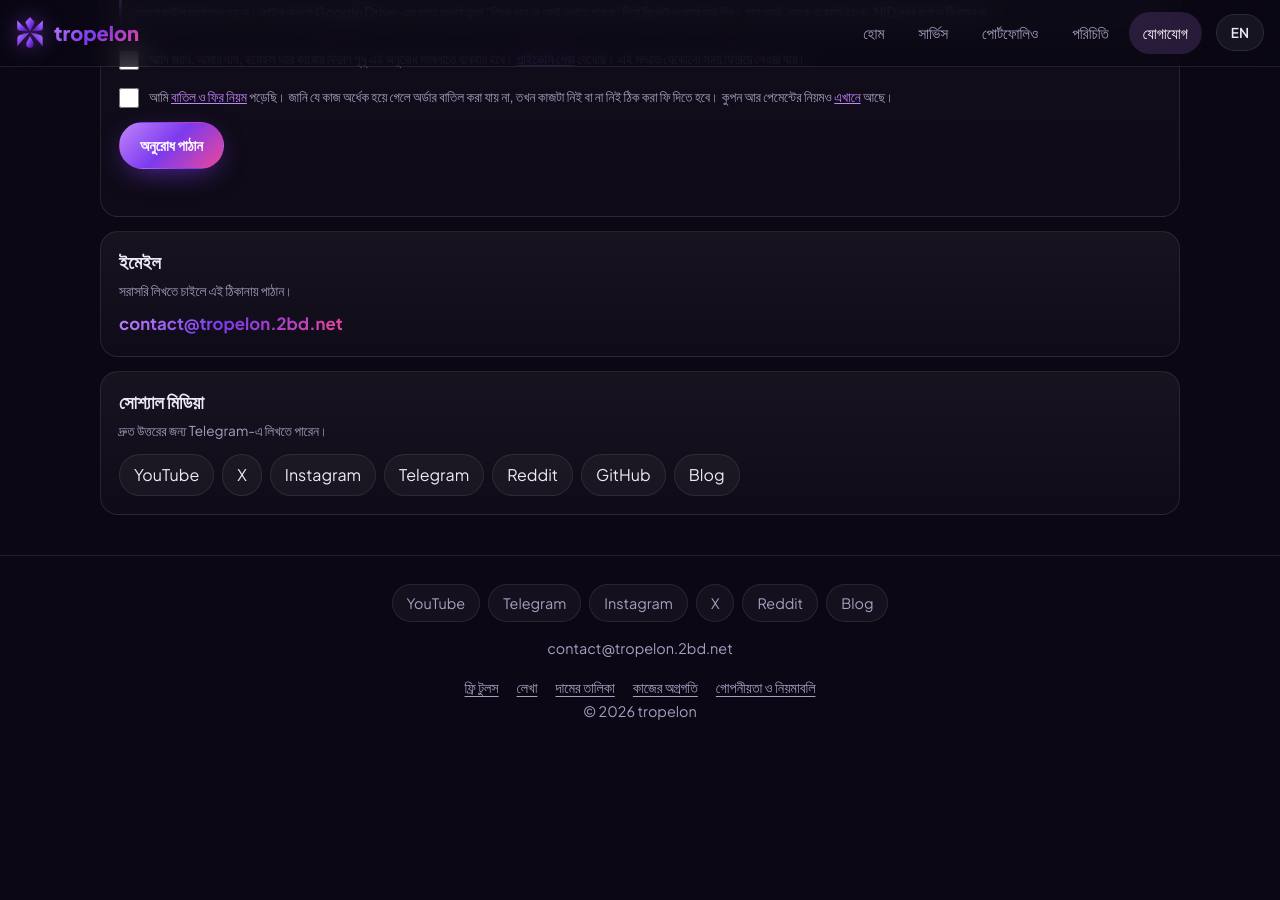
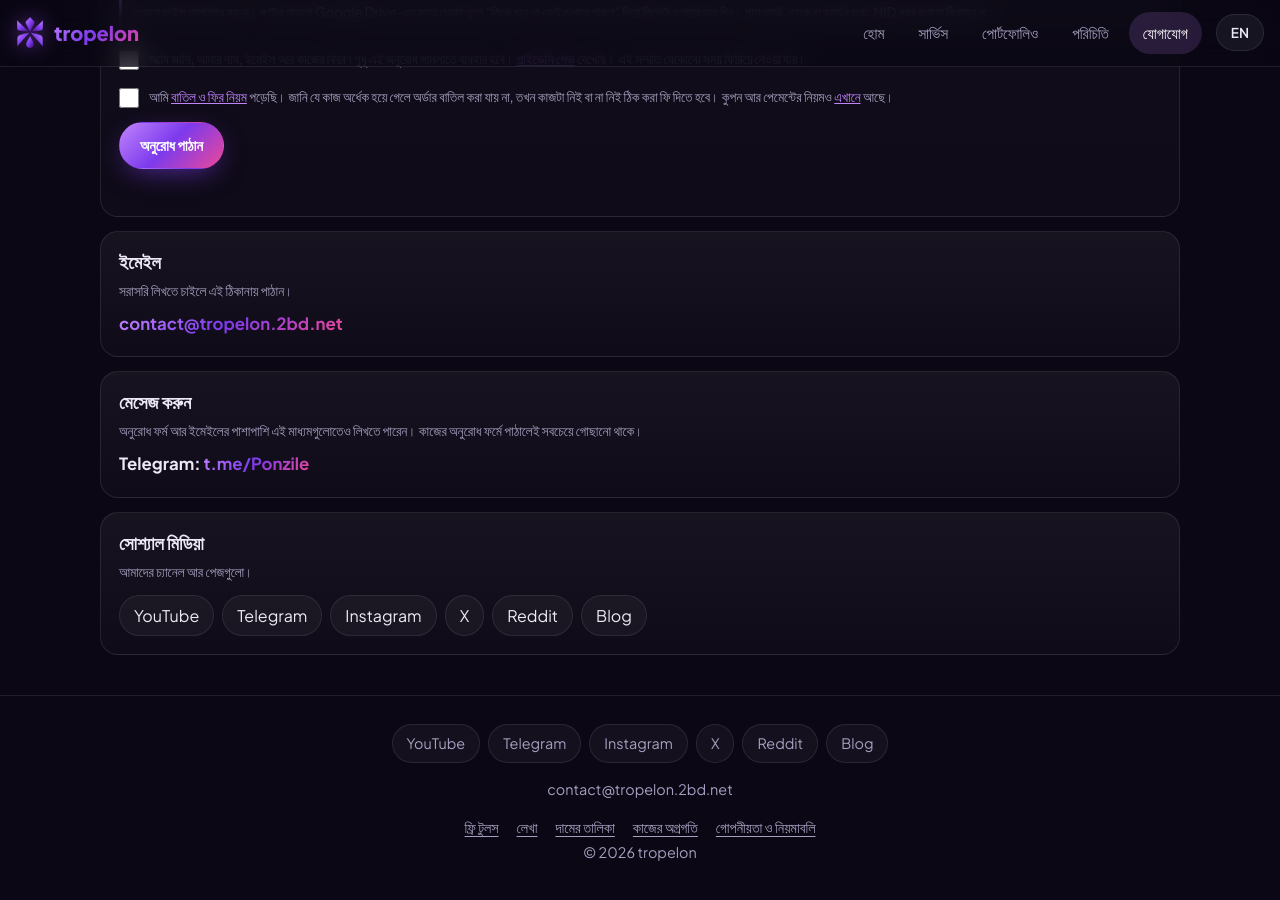
Before and after one commit to tropelon/Ponzile, a Jekyll site: the page built from contact.html, in a window 1280 px wide and 900 px high, scrolled down 807 px. Built offline with Jekyll 4.4.1, drawn with Linux system fonts in a browser that asks for light colours; before the commit the page ends 1567 px from its top, so only the background shows below that.

Commit message:
Update contact.html

```diff
--- a/contact.html
+++ b/contact.html
@@ -107,15 +107,53 @@ permalink: /contact/
     <p class="mail-line"><a href="mailto:{{ site.data.site.email }}">{{ site.data.site.email }}</a></p>
   </section>
 
+  {% assign soc = site.data.links.social | default: site.data.site.social %}
+  {% capture wa %}{{ site.data.links.whatsapp }}{% endcapture %}
+  {% assign tg = nil %}{% for s in soc %}{% if s.key == 'telegram' %}{% assign tg = s %}{% endif %}{% endfor %}
+  {% if tg or wa != "" %}
+  <section class="card c-card">
+    <h2><span class="bn">মেসেজ করুন</span><span class="en">Message us</span></h2>
+    <p class="meta"><span class="bn">অনুরোধ ফর্ম আর ইমেইলের পাশাপাশি এই মাধ্যমগুলোতেও লিখতে পারেন। কাজের অনুরোধ ফর্মে পাঠালেই সবচেয়ে গোছানো থাকে।</span><span class="en">Besides the request form and email, you can also write to us here. A request sent through the form is the most organised.</span></p>
+    {% if tg %}<p class="mail-line"><span class="bn">Telegram:</span><span class="en">Telegram:</span> <a href="{{ tg.url }}" target="_blank" rel="noopener">{{ tg.url | remove: 'https://' }}</a></p>{% endif %}
+    {% if wa != "" %}
+    <p class="mail-line"><span class="bn">WhatsApp ইউজারনেম:</span><span class="en">WhatsApp username:</span> <b id="waName">@{{ wa | escape }}</b>
+      <button type="button" class="btn" id="waCopy" style="margin-left:8px"><span class="bn">কপি করুন</span><span class="en">Copy</span></button></p>
+    <p class="meta" style="margin-top:6px"><span class="bn">WhatsApp-এ নতুন চ্যাট খুলে এই ইউজারনেম লিখে খুঁজুন। ইউজারনেম দিয়ে মেসেজ করার সুবিধা সব দেশে এখনো আসেনি, না এলে ইমেইল বা ফর্ম ব্যবহার করুন।</span><span class="en">Open a new chat in WhatsApp and search for this username. Messaging by username has not reached every country yet; if it is not available to you, use email or the form.</span></p>
+    <p class="status" id="waStatus" aria-live="polite"></p>
+    {% endif %}
+  </section>
+  {% endif %}
+
   <section class="card c-card">
     <h2><span class="bn">সোশ্যাল মিডিয়া</span><span class="en">Social media</span></h2>
-    <p class="meta"><span class="bn">দ্রুত উত্তরের জন্য Telegram-এ লিখতে পারেন।</span><span class="en">For a quick reply, message us on Telegram.</span></p>
+    <p class="meta"><span class="bn">আমাদের চ্যানেল আর পেজগুলো।</span><span class="en">Our channel and pages.</span></p>
     <div class="socials" style="justify-content:flex-start;margin:12px 0 0">
-      {% for s in site.data.site.social %}<a href="{{ s.url }}" target="_blank" rel="noopener">{{ s.name }}</a>{% endfor %}
+      {% for s in soc %}<a href="{{ s.url }}" target="_blank" rel="noopener">{{ s.name }}</a>{% endfor %}
     </div>
   </section>
 
 </div>
+
+<script>
+(function () {
+  var b = document.getElementById('waCopy'), n = document.getElementById('waName'), s = document.getElementById('waStatus');
+  if (!b || !n) return;
+  function say(bn, en) { if (s) s.textContent = document.documentElement.lang === 'en' ? en : bn; }
+  b.addEventListener('click', function () {
+    var txt = n.textContent;
+    function fallback() {
+      try {
+        var r = document.createRange(); r.selectNodeContents(n);
+        var sel = window.getSelection(); sel.removeAllRanges(); sel.addRange(r);
+        say('টেক্সট বেছে নেওয়া হয়েছে, এখন কপি করুন।', 'The text is selected, now copy it.');
+      } catch (e) {}
+    }
+    if (navigator.clipboard && navigator.clipboard.writeText) {
+      navigator.clipboard.writeText(txt).then(function () { say('কপি হয়েছে।', 'Copied.'); }, fallback);
+    } else { fallback(); }
+  });
+})();
+</script>
 
 {% raw %}
 <script>
```
